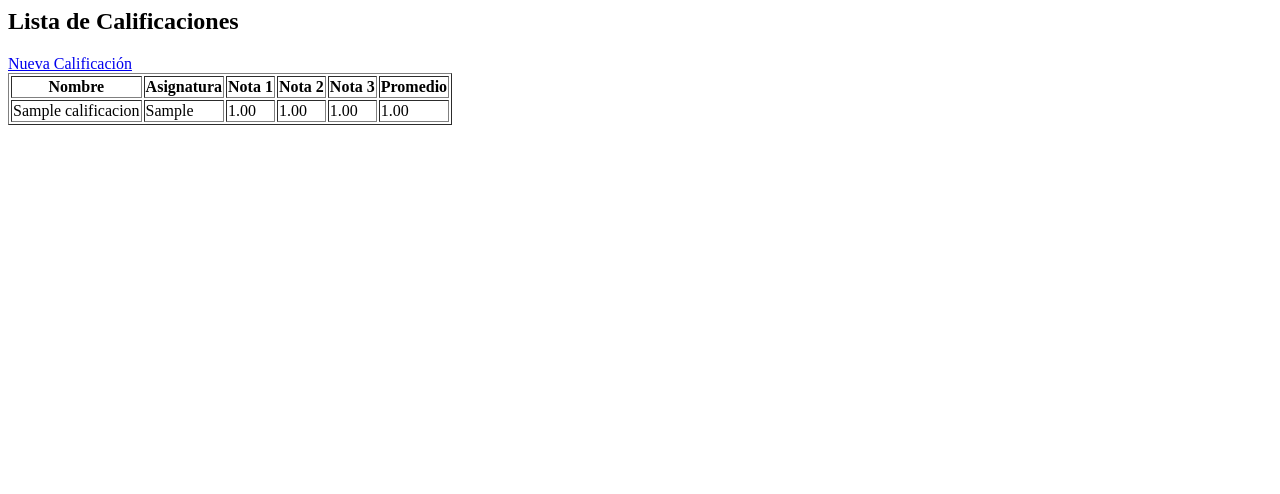
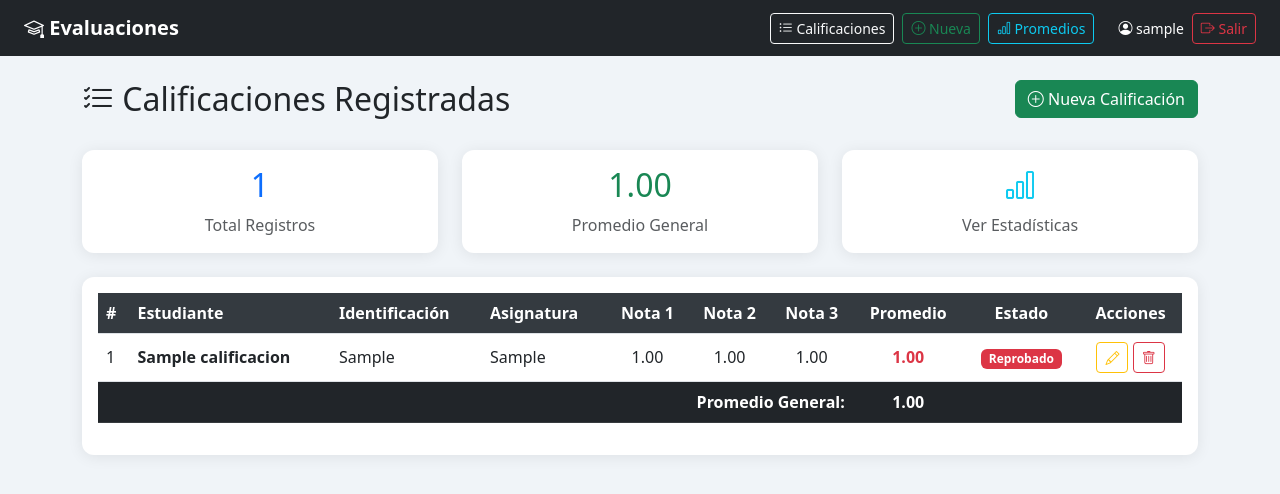
Before and after one commit to AndresMira21/LaboratorioFinal-ElectivaI, a Django app: page /calificaciones/ in a window 1280 px wide. Shown: the top 494 px of the page. Run offline with Django 5.2, Linux system fonts and the light colour scheme; a user stored in the database is signed in; tables that the repository leaves empty hold one stand-in row (values such as "Sample post").

Commit message:
feat: agreglando template de listar.html

```diff
--- a/calificaciones_nombre__estudiantes/templates/calificaciones/listar.html
+++ b/calificaciones_nombre__estudiantes/templates/calificaciones/listar.html
@@ -1,26 +1,112 @@
-<h2>Lista de Calificaciones</h2>
+{% extends 'calificaciones/base.html' %}
 
-<a href="{% url 'registrar' %}">Nueva Calificación</a>
+{% block title %}Calificaciones{% endblock %}
 
-<table border="1">
+{% block content %}
+
+<!-- Encabezado y resumen -->
+<div class="row mb-4">
+    <div class="col-md-8">
+        <h2><i class="bi bi-list-check"></i> Calificaciones Registradas</h2>
+    </div>
+    <div class="col-md-4 text-end">
+        <a href="{% url 'crear' %}" class="btn btn-success">
+            <i class="bi bi-plus-circle"></i> Nueva Calificación
+        </a>
+    </div>
+</div>
+
+<!-- Tarjetas de resumen -->
+<div class="row mb-4">
+    <div class="col-md-4">
+        <div class="card text-center p-3">
+            <h2 class="text-primary">{{ total }}</h2>
+            <p class="text-muted mb-0">Total Registros</p>
+        </div>
+    </div>
+    <div class="col-md-4">
+        <div class="card text-center p-3">
+            <h2 class="text-success">{{ promedio_general }}</h2>
+            <p class="text-muted mb-0">Promedio General</p>
+        </div>
+    </div>
+    <div class="col-md-4">
+        <div class="card text-center p-3">
+            <a href="{% url 'promedio_general' %}" class="text-decoration-none">
+                <h2 class="text-info"><i class="bi bi-bar-chart"></i></h2>
+                <p class="text-muted mb-0">Ver Estadísticas</p>
+            </a>
+        </div>
+    </div>
+</div>
+
+<!-- Tabla de calificaciones -->
+<div class="card">
+    <div class="card-body">
+        {% if calificaciones %}
+        <table class="table table-hover align-middle">
+            <thead>
                 <tr>
-    <th>Nombre</th>
+                    <th>#</th>
+                    <th>Estudiante</th>
+                    <th>Identificación</th>
                     <th>Asignatura</th>
-    <th>Nota 1</th>
-    <th>Nota 2</th>
-    <th>Nota 3</th>
-    <th>Promedio</th>
+                    <th class="text-center">Nota 1</th>
+                    <th class="text-center">Nota 2</th>
+                    <th class="text-center">Nota 3</th>
+                    <th class="text-center">Promedio</th>
+                    <th class="text-center">Estado</th>
+                    <th class="text-center">Acciones</th>
                 </tr>
-
+            </thead>
+            <tbody>
                 {% for c in calificaciones %}
                 <tr>
-    <td>{{ c.nombre_estudiante }}</td>
+                    <td>{{ c.id }}</td>
+                    <td><strong>{{ c.nombre_estudiante }}</strong></td>
+                    <td>{{ c.identificacion }}</td>
                     <td>{{ c.asignatura }}</td>
-    <td>{{ c.nota1 }}</td>
-    <td>{{ c.nota2 }}</td>
-    <td>{{ c.nota3 }}</td>
-    <td>{{ c.promedio }}</td>
+                    <td class="text-center">{{ c.nota1 }}</td>
+                    <td class="text-center">{{ c.nota2 }}</td>
+                    <td class="text-center">{{ c.nota3 }}</td>
+                    <td class="text-center">
+                        <strong class="{% if c.promedio >= 3 %}text-success{% else %}text-danger{% endif %}">
+                            {{ c.promedio }}
+                        </strong>
+                    </td>
+                    <td class="text-center">
+                        {% if c.promedio >= 3.0 %}
+                            <span class="badge bg-success">Aprobado</span>
+                        {% else %}
+                            <span class="badge bg-danger">Reprobado</span>
+                        {% endif %}
+                    </td>
+                    <td class="text-center">
+                        <a href="{% url 'editar' c.pk %}" class="btn btn-sm btn-outline-warning">
+                            <i class="bi bi-pencil"></i>
+                        </a>
+                        <a href="{% url 'eliminar' c.pk %}" class="btn btn-sm btn-outline-danger">
+                            <i class="bi bi-trash"></i>
+                        </a>
+                    </td>
                 </tr>
                 {% endfor %}
-
+            </tbody>
+            <tfoot>
+                <tr class="table-dark">
+                    <td colspan="7" class="text-end fw-bold">Promedio General:</td>
+                    <td class="text-center fw-bold">{{ promedio_general }}</td>
+                    <td colspan="2"></td>
+                </tr>
+            </tfoot>
         </table>
+        {% else %}
+        <div class="text-center py-5">
+            <i class="bi bi-clipboard-x" style="font-size: 3rem; color: #ccc;"></i>
+            <p class="text-muted mt-3">No hay calificaciones registradas.</p>
+            <a href="{% url 'crear' %}" class="btn btn-success">Registrar primera calificación</a>
+        </div>
+        {% endif %}
+    </div>
+</div>
+{% endblock %}
```
Lines whose indentation alone changed are shown as unchanged.
